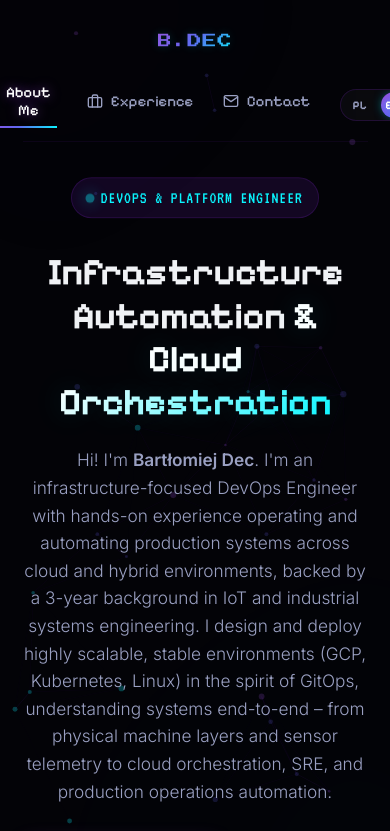
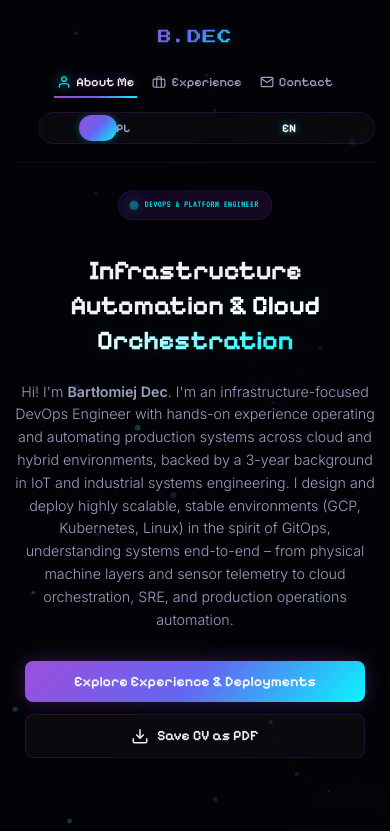
Before and after one commit to Decu98/CV-Website, a website: page public/index.html in a window 390 px wide. Shown: the top 831 px of the page. Drawn offline with Linux system fonts and the light colour scheme.

Commit message:
style: refine mobile responsiveness and layout spacing

```diff
--- a/public/css/style.css
+++ b/public/css/style.css
@@ -814,7 +814,7 @@ html, body {
 @media (max-width: 900px) {
     .contact-grid {
         grid-template-columns: 1fr;
-        gap: 4rem;
+        gap: 2.5rem;
     }
 }
 
@@ -823,28 +823,127 @@ html, body {
         font-size: 15px;
     }
 
+    .app-container {
+        padding: 0 1rem;
+    }
+
     .app-header {
         flex-direction: column;
-        gap: 1.5rem;
-        padding: 1rem 0;
+        gap: 1.25rem;
+        padding: 1.25rem 0;
+        margin-top: 0.5rem;
+        border-bottom: 1px solid rgba(138, 43, 226, 0.12);
+    }
+
+    .nav-bar {
+        flex-wrap: wrap;
+        justify-content: center;
+        gap: 1.25rem;
+        width: 100%;
+    }
+
+    .nav-tab {
+        font-size: 0.92rem;
+        padding: 0.4rem 0.2rem;
+        gap: 0.35rem;
     }
 
     .hero-title {
-        font-size: 2.5rem;
+        font-size: 2.2rem;
+        line-height: 1.3;
+    }
+
+    .hero-subtitle {
+        font-size: 0.95rem;
+        margin-bottom: 2rem;
+    }
+
+    .hero-actions {
+        flex-direction: column;
+        width: 100%;
+        max-width: 340px;
+        margin: 0 auto;
+        gap: 0.75rem;
+    }
+
+    .hero-actions .btn {
+        width: 100%;
+        justify-content: center;
     }
 
     .app-main {
-        padding: 2.5rem 0;
+        padding: 2rem 0;
     }
 
     .features-grid {
         grid-template-columns: 1fr;
+        gap: 1.5rem;
+    }
+
+    .projects-grid {
+        grid-template-columns: 1fr;
+        gap: 1.5rem;
+    }
+
+    .glass-card {
+        padding: 1.75rem;
+    }
+
+    .project-card {
+        padding: 1.75rem;
+        min-height: auto;
     }
 
     .app-footer {
         flex-direction: column;
-        gap: 1rem;
+        gap: 1.25rem;
         text-align: center;
+        padding: 1.5rem 0;
+    }
+
+    .status-indicator {
+        font-size: 1rem;
+    }
+}
+
+@media (max-width: 480px) {
+    .hero-title {
+        font-size: 1.8rem;
+    }
+
+    .nav-bar {
+        gap: 0.8rem;
+    }
+
+    .nav-tab span {
+        font-size: 0.85rem;
+    }
+
+    .nav-icon {
+        width: 14px;
+        height: 14px;
+    }
+
+    .lang-switch-capsule {
+        margin-top: 0.25rem;
+        flex-basis: 100%;
+        display: flex;
+        justify-content: center;
+        margin-left: 0;
+    }
+
+    .education-section .section-title,
+    .projects-section .section-title,
+    .contact-info-panel h2 {
+        font-size: 1.6rem !important;
+    }
+
+    .badge-text {
+        font-size: 0.65rem;
+    }
+
+    .badge-container {
+        padding: 0.4rem 0.8rem;
     }
 }
 
@@ -920,13 +1019,6 @@ body.lang-en .lang-switch-glider {
     transform: translateX(38px);
 }
 
-/* Responsiveness adjustments for language switch */
-@media (max-width: 768px) {
-    .lang-switch-capsule {
-        margin-left: 0;
-        margin-top: 0.5rem;
-    }
-}
 
 /* -------------------------------------------------------------
  * PREMIUM ROTATING LOADING SPINNER FOR CONTACT FORM
```
